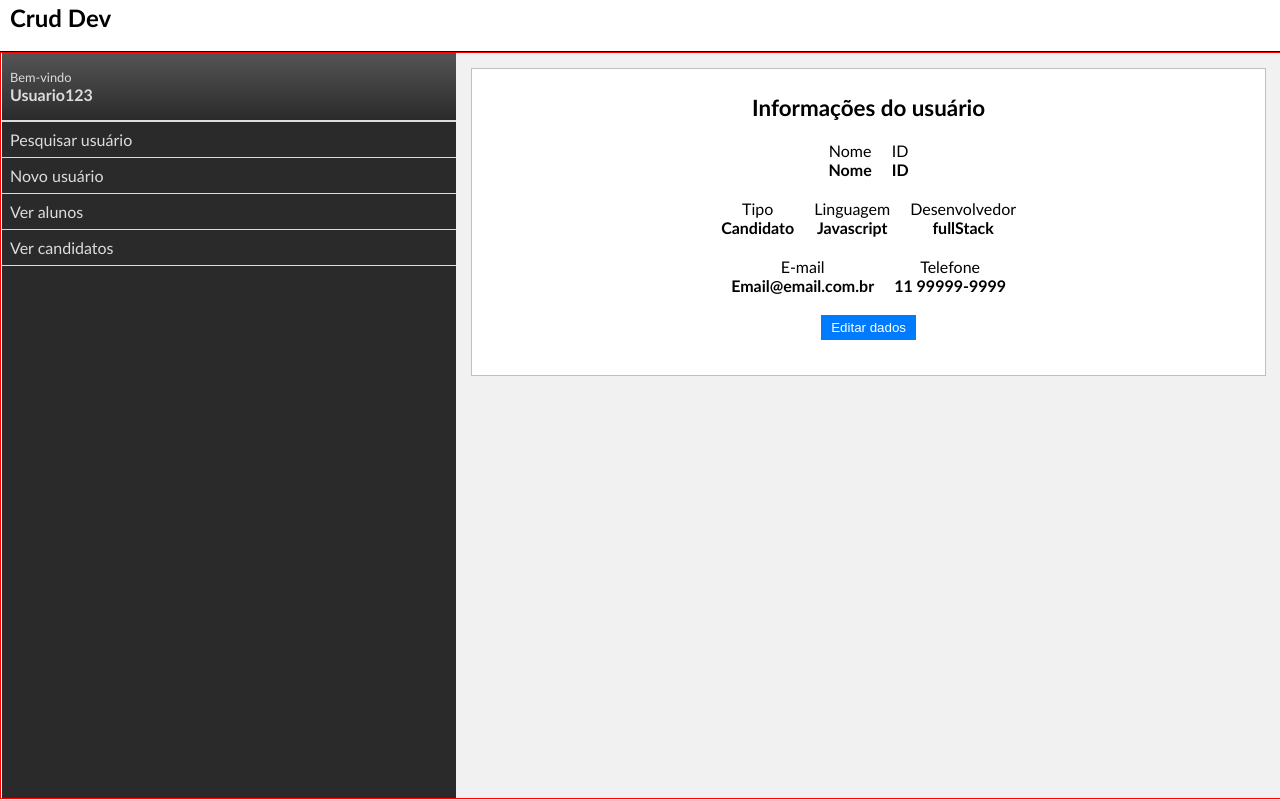
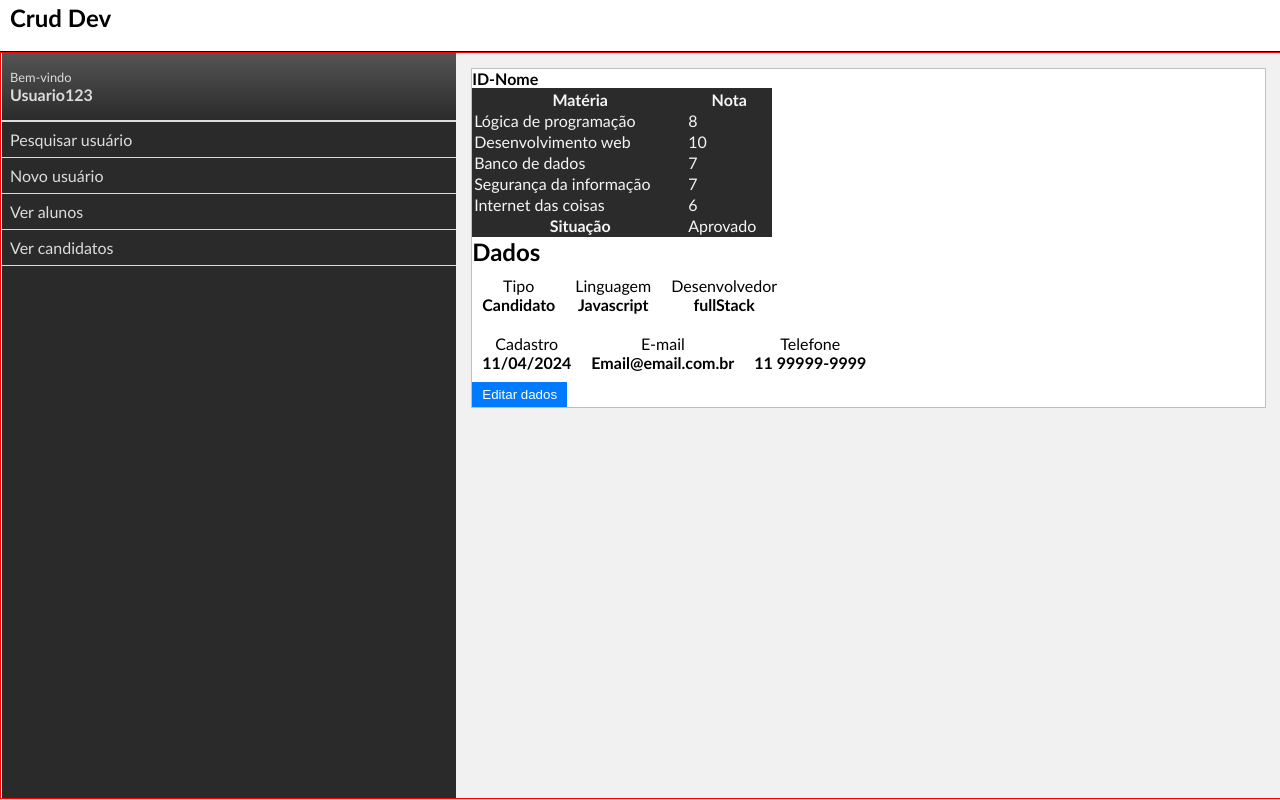
Before and after one commit to Alcantara-Diego/crudDev, a React (Vite) app: page /usuario in a window 1280 px wide. Built offline with nearby package versions, Linux system fonts and the light colour scheme.

Commit message:
feat: Adicionado boletim

```diff
--- a/src/components/Sidebar.jsx
+++ b/src/components/Sidebar.jsx
@@ -39,7 +39,7 @@ function Sidebar(){
 
 
     return (
-            <ul>
+            <ul className='sidebar'>
                 <li className="sidebarHeader">
 
                     <div className="sidebarHeaderContent">
--- a/src/components/UsuarioInfo.jsx
+++ b/src/components/UsuarioInfo.jsx
@@ -5,12 +5,6 @@ function UsuarioInfo(){
 
 
 
-    function toggleAllUserInfoVisibility(){
-        document.getElementById("userAllInfoSection").classList.toggle("show");
-
-        allowUserEdit(false);
-
-    }
 
     function allowUserEdit(allow){
 
@@ -59,23 +53,56 @@ function UsuarioInfo(){
     return (
         <section id="userAllInfoSection">
 
-                {/* CLOSE VIEW USER BUTTON */}
-                <button id="closeAllInfoSectionBtn" onClick={toggleAllUserInfoVisibility}><i className="fa fa-close"></i></button>
-
-                <h1>Informações do usuário</h1>
-
                 <div className="contentRow">
-                    <div className="userInfoDiv">Nome
+                    <p className="userInfoData">ID-</p>
                     <p className="userInfoData">Nome</p>
                 </div>
 
-                    <div className="userInfoDiv">ID
-                        <p className="userInfoData">ID</p>
-                    </div>
-                </div>
-                <div className="contentRow">
 
-                    {/* USER TYPE */}
+                <table className="boletim">
+                    <tr>
+                        <th>Matéria</th>
+                        <th>Nota</th>
+                    </tr>
+
+                    <tr>
+                        <td className="materiaNome">Lógica de programação</td>
+                        <td className='matériaNota'>8</td>
+                    </tr>
+
+                    <tr>
+                        <td className="materiaNome">Desenvolvimento web</td>
+                        <td className='matériaNota'>10</td>
+                    </tr>
+
+                    <tr>
+                        <td className="materiaNome">Banco de dados</td>
+                        <td className='matériaNota'>7</td>
+                    </tr>
+
+                    <tr>
+                        <td className="materiaNome">Segurança da informação</td>
+                        <td className='matériaNota'>7</td>
+                    </tr>
+
+                    <tr>
+                        <td className="materiaNome">Internet das coisas</td>
+                        <td className='matériaNota'>6</td>
+                    </tr>
+
+                    <tfoot>
+                        <th>Situação</th>
+                        <td>Aprovado</td>
+                    </tfoot>
+
+                </table>
+
+
+
+                <h2>Dados</h2>
+                <div className="usuarioDados">
+                    <div className="usuarioDevInfo contentRow ">
+                        {/* aluno/candidato */}
                         <div className="userInfoDiv">Tipo
                             <p className="userInfoData">Candidato</p>
                             <select  name="editType" id="editStack" className="editInput">
@@ -86,8 +113,7 @@ function UsuarioInfo(){
                                 </optgroup>
                             </select>
                         </div>
-
-                    {/* LANGUAGE */}
+                        {/* linguagem */}
                         <div className="userInfoDiv">Linguagem
                         <p className="userInfoData">Javascript</p>
                         <select  name="editLanguage" id="editlanguage" className="editInput">
@@ -101,8 +127,7 @@ function UsuarioInfo(){
                             </optgroup>
                         </select>
                         </div>
-
-                    {/* STACK */}
+                        {/* stack */}
                         <div className="userInfoDiv">Desenvolvedor
                         <p className="userInfoData">fullStack</p>
                         <select  name="editStack" id="editStack" className="editInput" aria-disabled="true">
@@ -115,43 +140,46 @@ function UsuarioInfo(){
                         </select>
                         </div>
                     </div>
-
                     <div className="contentRow">
-                    {/* E-MAIL */}
+                        {/* cadastro */}
+                        <div className="userInfoDiv">Cadastro
+                            <p className="userInfoData">11/04/2024</p>
+                        </div>
+                        {/* e-mail */}
                         <div className="userInfoDiv">E-mail
                         <p className="userInfoData">Email@email.com.br</p>
                         <input type="e-mail" className="editInput"></input>
                         </div>
 
-
-                    {/* TELEPHONE */}
+                        {/* telefone */}
                         <div className="userInfoDiv">Telefone
                         <p className="userInfoData">11 99999-9999</p>
                         <input type="tel" className="editInput"></input>
                         </div>
-                </div>
-
-                <div className="contentRow">
-                    {/* EDIT BUTTON */}
-                    <div className="userInfoDiv">
-                        <button id="editBtn" className="userAllInfoBtn" onClick={()=>{allowUserEdit(true)}}>Editar dados<i className="fa fa-pen-to-square"></i></button>
-                    </div>
-
 
                     </div>
+                    {/* botões de interação */}
+                    <div className="contentRow">
 
+                        <button id="editBtn" className="userAllInfoBtn" onClick={()=>{allowUserEdit(true)}}>Editar dados<i className="fa fa-pen-to-square"></i></button>
+                        {/* <button id="editBtn" className="userAllInfoBtn">Gerar boletim<i className="fa fa-pen-to-square"></i></button> */}
+
+                    </div>
                     <div className="contentRow confirmCancelBtnDiv">
-                    {/* CANCEL BUTTON */}
+                        {/* cancelar edit */}
                         <div className="userInfoDiv">
                             <button id="cancelBtn"className="userAllInfoBtn" onClick={()=>{allowUserEdit(false)}}>Cancelar <i className="fa fa-close"></i>
                             </button>
                         </div>
-                    {/* SAVE BUTTON */}
+                        {/* salvar edit */}
                         <div className="userInfoDiv">
                             <button id="saveBtn"className="userAllInfoBtn">Salvar <i className="fa fa-check"></i>
                             </button>
                         </div>
                     </div>
+                </div>
+
+
 
             </section>
 
--- a/src/components/dbTeste.js
+++ b/src/components/dbTeste.js
@@ -8,7 +8,15 @@ const dbTeste = [
         stack: "frontend",
         email: "diego@email.com",
         telefone: "11 923249556",
-        notas: [],
+        notas: {
+            html: 10,
+            css: 8,
+            javascript: 9,
+            react: 7,
+            bootstrap: 7,
+            json: 5,
+            mysql: 7
+        },
         cadastro: {
             data: "11/04/2024",
             tempo: "20240411"
@@ -20,10 +28,18 @@ const dbTeste = [
         tipo: "candidato",
         status: "none",
         linguagem: "javascript",
-        stack: "frontend",
+        stack: "backend",
         email: "diego@email.com",
         telefone: "11 923249556",
-        notas: [],
+        notas: {
+            nodejs: 10,
+            php: 8,
+            mysql: 9,
+            validaçãoDeDados: 7,
+            criptografia: 7,
+            apiRest: 5,
+            arquiteturaMVC: 7
+        },
         cadastro: {
             data: "11/04/2024",
             tempo: "20240411"
--- a/src/style/app.scss
+++ b/src/style/app.scss
@@ -8,7 +8,8 @@ body{
     position: relative;
     width: 100vw;
     height: 100vh;
-    overflow: hidden;
+    overflow-y: auto;
+    overflow-x: hidden;
     background-color: #f1f1f1;
 }
 
--- a/src/style/sidebar.scss
+++ b/src/style/sidebar.scss
@@ -1,4 +1,4 @@
-ul{
+.sidebar{
     border-left: 1px solid white;
     height: calc(100vh - 55px);
     width: 40%;
--- a/src/style/usuarioInfo.scss
+++ b/src/style/usuarioInfo.scss
@@ -1,46 +1,49 @@
 #userAllInfoSection{
-    border: 1px solid blue;
     display: block;
+    background-color: white;
+    border: 1px solid #80808080;
 
+    padding: 0;
+    // text-align: center;
+    z-index: 100;
     transition: 1.0s;
 
-    background-color: white;
-    border: 1px solid #80808080;
-    padding: 25px 20px;
-    text-align: center;
-    z-index: 100;
+    .boletim{
+        color: whitesmoke;
+        background-color: #171717e8;
+        width: 300px;
 
-    #closeAllInfoSectionBtn{
-        position: absolute;
-        top: 25px;
-        right: 28px;
+        li{
+            list-style: none;
+            display: flex;
+            flex-direction: row;
+            justify-content: space-between;
+            padding: 5px;
+            border-bottom: 1px solid whitesmoke;
+            text-align: start;
 
-        height: 17px;
-        width: 17px;
-        font-size: 1.4rem;
 
-        display: flex;
-        justify-content: center;
-        align-items: center;
-        text-align: center;
 
-        background: none;
-        border: none;
-        color:grey;
-
-        cursor:pointer;
+        }
     }
 
     .contentRow{
         display: flex;
         flex-direction: row;
-        justify-content: center;
+        justify-content: flex-start;
         align-items: center;
+        text-align: center;
 
         .userInfoDiv{
             margin: 10px;
         }
+
+        .usuarioDevInfo{
+        background-color: rgb(236, 236, 236);
+        }
     }
+
+
     .userInfoData{
         font-weight: bold;
     }
```
Also changed, not shown: src/components/BuscarUsuario.jsx (+7 -21 lines). Lines whose indentation alone changed are shown as unchanged.
